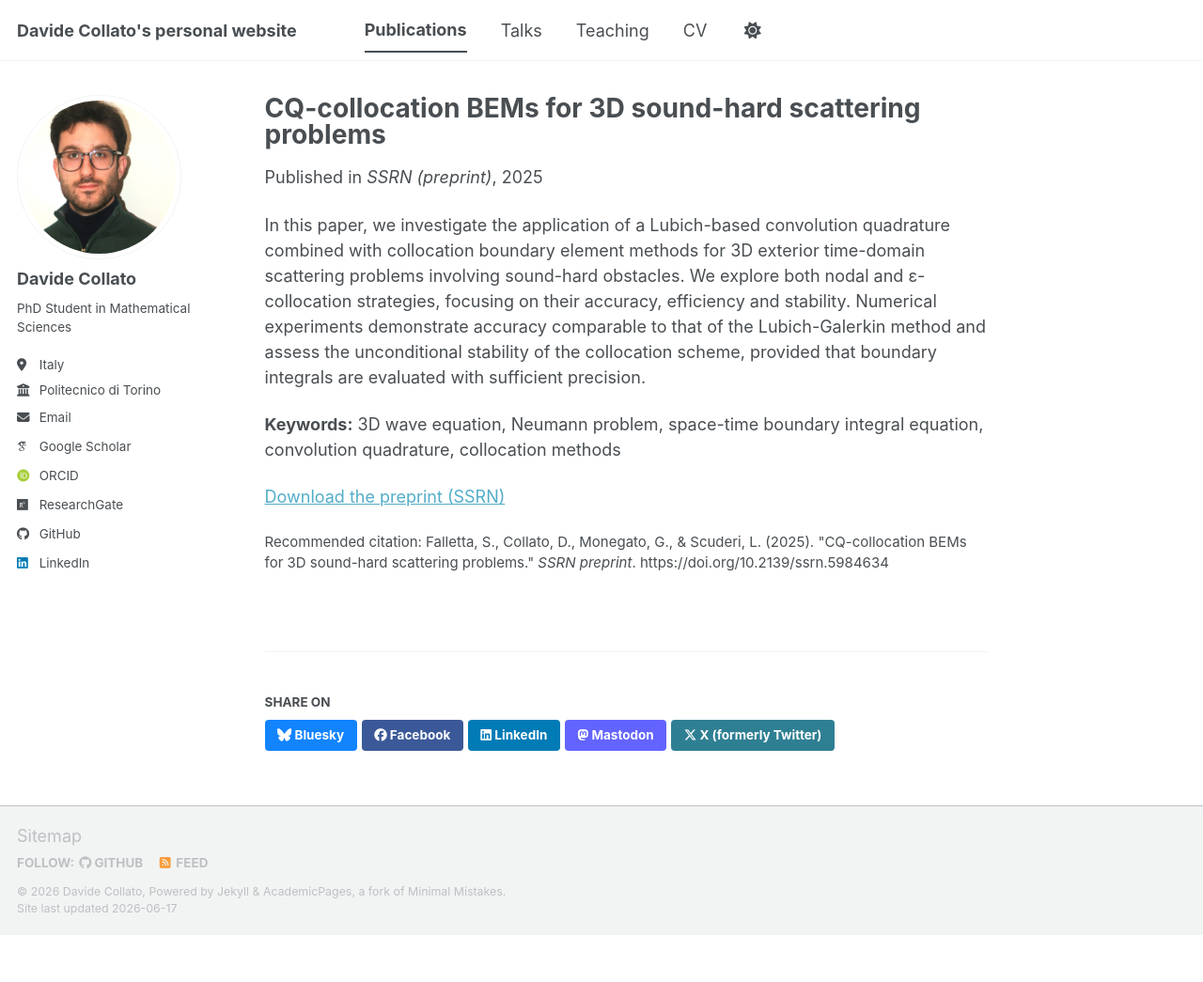
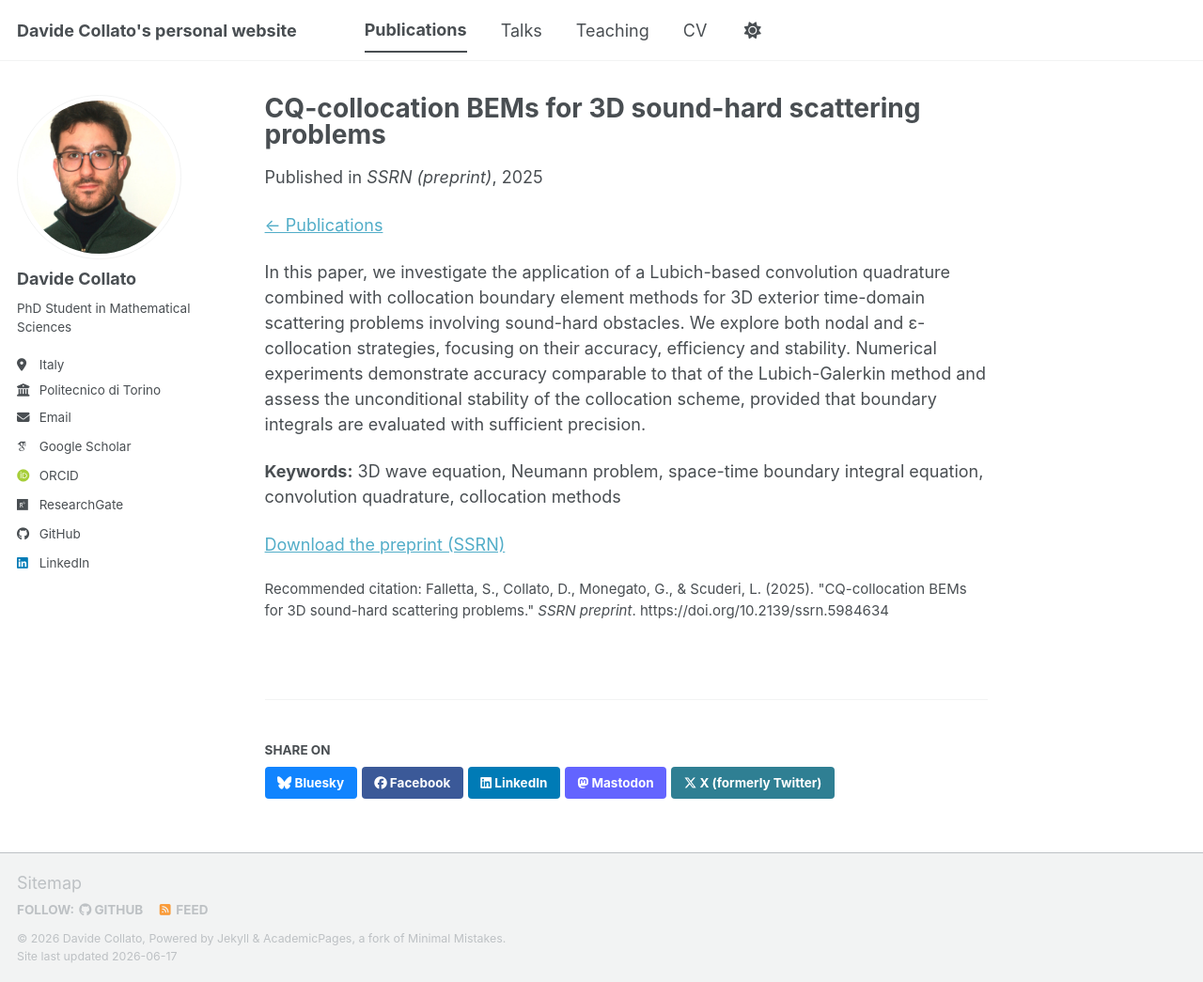
Before and after one commit to davidecollato/davidecollato.github.io, a Jekyll site: the page built from _publications/29-12-2025-CQ-BEM.md, in a window 1280 px wide and 1045 px high. Shown: the whole window at 94% size. Built offline with Jekyll 4.4.1, drawn with Linux system fonts in a browser that asks for light colours; some web fonts are replaced; a script bundle is joined from its source files by our own code; library files that are not in the unit come from our copies.

Commit message:
Update single.html

```diff
--- a/_layouts/single.html
+++ b/_layouts/single.html
@@ -40,6 +40,9 @@ layout: default
           <p>Published in <i>{{ page.venue }}</i>, {{ page.date | default: "1900-01-01" | date: "%Y" }} </p>
         {% elsif page.date %}
           <p class="page__date"><strong><i class="fa fa-fw fa-calendar" aria-hidden="true"></i> {{ site.data.ui-text[site.locale].date_label | default: "Published:" }}</strong> <time datetime="{{ page.date | date_to_xmlschema }}">{{ page.date | default: "1900-01-01" | date: "%B %d, %Y" }}</time></p>
+        {% endif %}
+        {% if page.collection == 'publications' %}
+          <p><a href="{{ base_path }}/publications/">← Publications</a></p>
         {% endif %}
         </header>
       {% endunless %}
```
